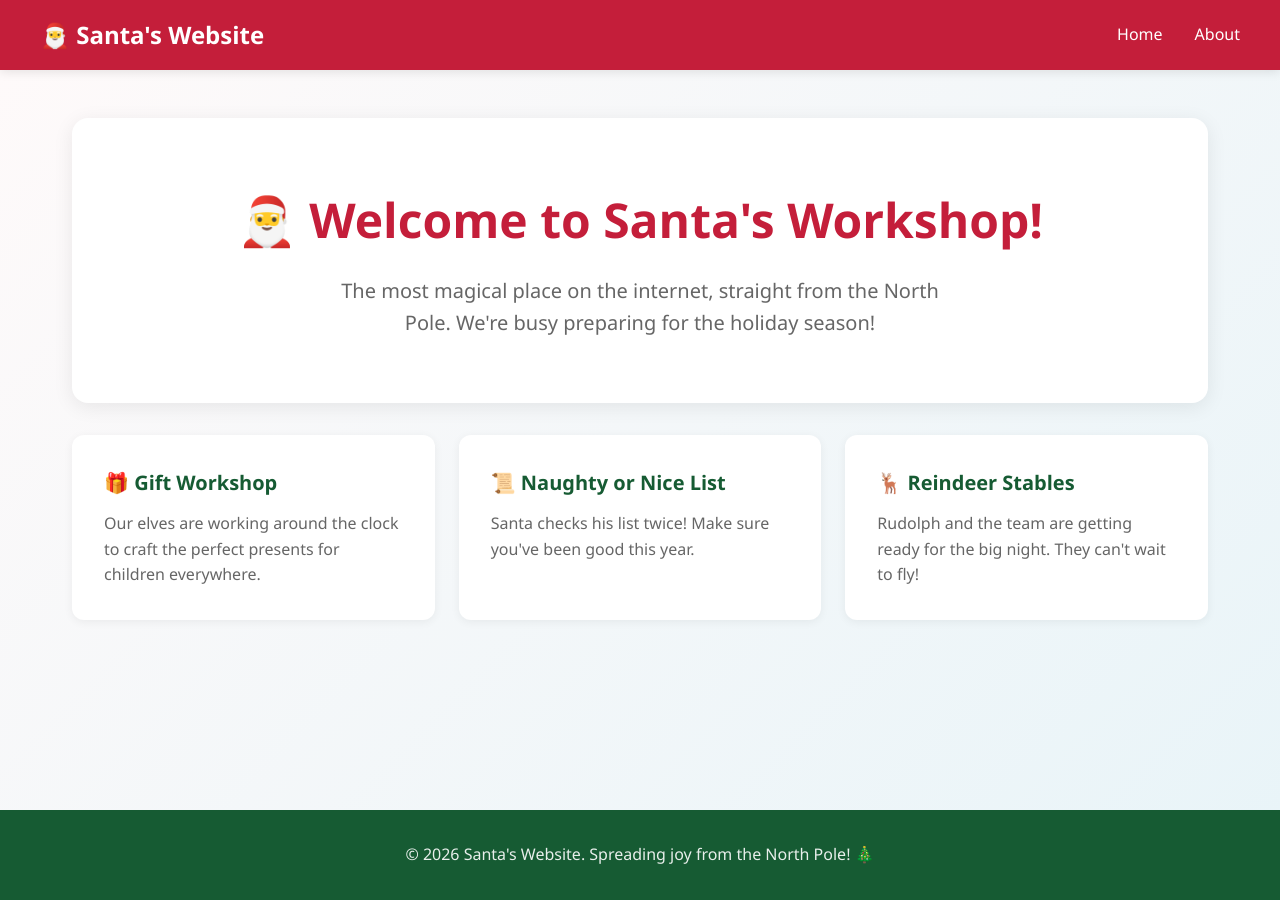
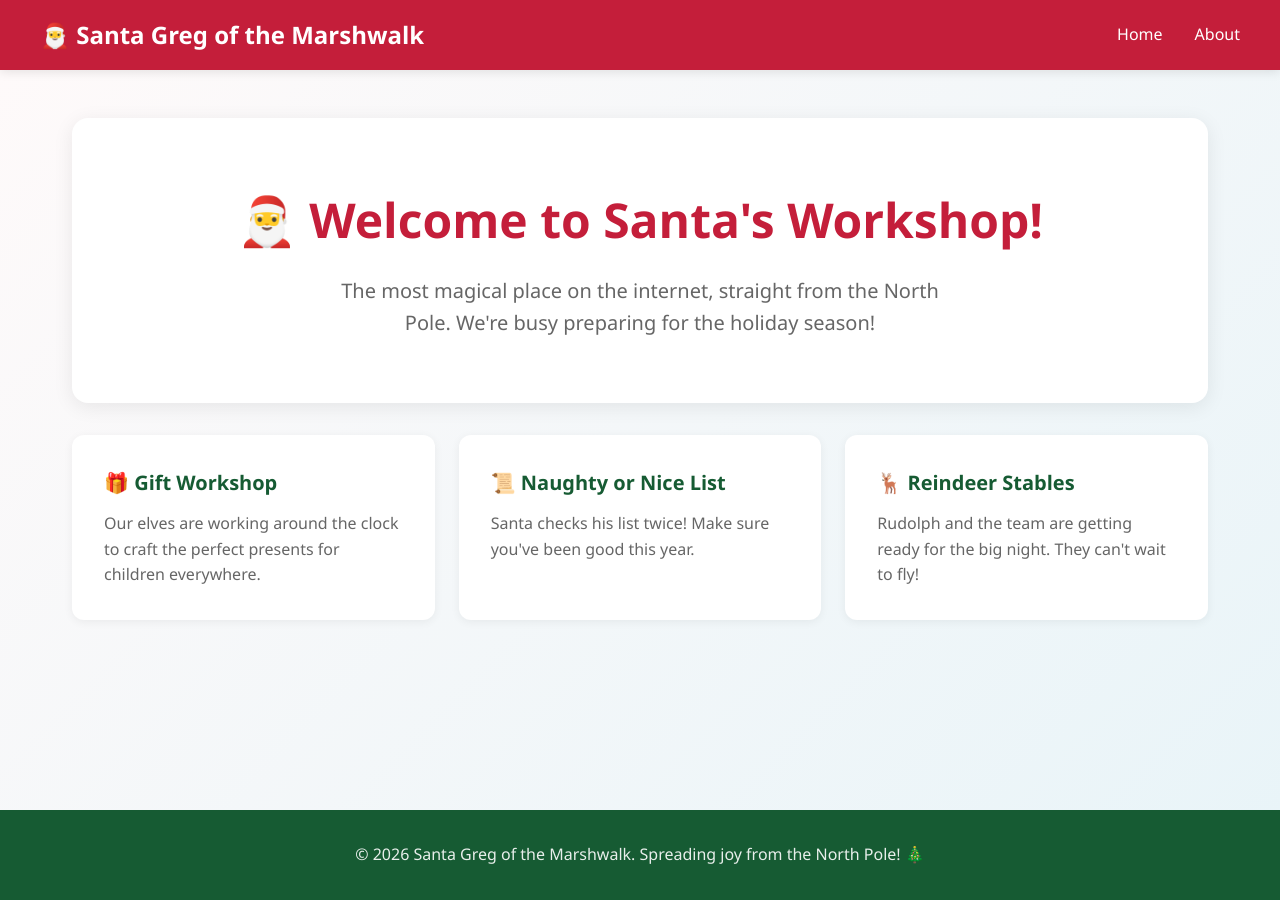
Before and after one commit to djswizzy/santa-website, a Jekyll site: the page built from index.html, in a window 1280 px wide. Built offline with Jekyll 4.4.1, drawn with Linux system fonts in a browser that asks for light colours.

Commit message:
Theme change

```diff
--- a/_config.yml
+++ b/_config.yml
@@ -1,6 +1,7 @@
 # Site settings
-title: Santa's Website
-description: Welcome to Santa's magical corner of the internet!
+title: Santa Greg of the Marshwalk
+description:
+theme: architect@v0.2.0
 url: ""
 baseurl: ""
 
```
